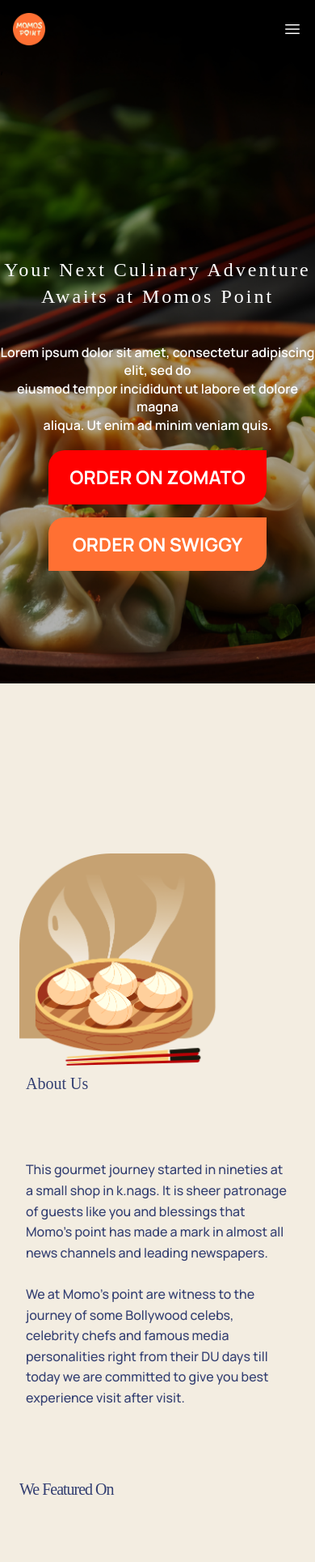
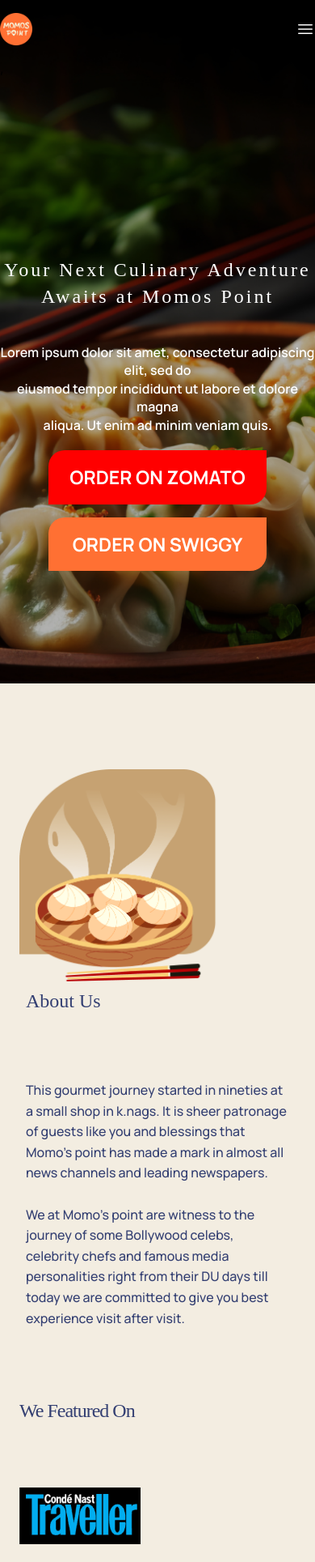
Before and after one commit to prabhat135/Momos-Point, a React (Vite) app: page /#/ in a window 390 px wide. Shown: the top 1929 px of the page at 81% size. Built offline with nearby package versions, Linux system fonts and the light colour scheme; a web font is replaced by a local one.

Commit message:
updated spaces and margins

```diff
--- a/components/Header.css
+++ b/components/Header.css
@@ -2,7 +2,7 @@
     display: flex;
     justify-content: space-between;
     align-items: center;
-    padding: 1rem;
+    padding: 1rem 0rem;
     color: white;
     width: 100%;
     position: sticky;
@@ -27,7 +27,7 @@
     font-size: 20px;
     /* color: white; */
     text-decoration: none;
-    margin: 0 40px;
+    /* margin: 0 40px; */
 }
 
 nav .contact-button {
--- a/components/Header.jsx
+++ b/components/Header.jsx
@@ -28,7 +28,7 @@
 
   return (
     <>
-      <header id='header' className=''>
+      <header id='header' className='md:px-4 lg:px-32'>
         <div className='logo'>
           <img src={'/images/logo.png'} className='w-10 h-10 lg:h-[80px] lg:w-[80px] md:h-20 md:w-20' alt="Momos Point Logo" />
         </div>
@@ -45,7 +45,7 @@
                   <Link to="/#about">About Us</Link>
                   <Link to="/#reviews">Reviews</Link>
                   <Link className='mr-12' to="/#blog">Blog</Link>
-                  <button onClick={() => setIsOpen(true)} className="contact-button">CONTACT US</button>
+                  <button onClick={() => setIsOpen(true)} className="contact-button ">CONTACT US</button>
                 </nav>
               </div>
 
@@ -57,10 +57,10 @@
                 <path strokeLinecap="round" strokeLinejoin="round" d="M3.75 6.75h16.5M3.75 12h16.5m-16.5 5.25h16.5" />
               </svg>
               <nav className='md:block hidden'>
-                <Link to="/">Home</Link>
-                <Link to="/#about">About Us</Link>
-                <Link to="/#reviews">Reviews</Link>
-                <Link to="/#blog">Blog</Link>
+                <Link className="lg:mx-10 md:mx-6" to="/">Home</Link>
+                <Link className="lg:mx-10 md:mx-6" to="/#about">About Us</Link>
+                <Link className="lg:mx-10 md:mx-6" to="/#reviews">Reviews</Link>
+                <Link className="lg:mx-10 md:mx-6" to="/#blog">Blog</Link>
                 <button onClick={() => setIsOpen(true)} className="contact-button">CONTACT US</button>
               </nav>
             </>
--- a/src/MainPage.css
+++ b/src/MainPage.css
@@ -291,7 +291,7 @@
     display: block;
     margin-left: auto;
     margin-right: auto;
-    margin-top: 20px;
+    /* margin-top: 20px; */
     cursor: pointer;
 }
 
--- a/src/MainPage.jsx
+++ b/src/MainPage.jsx
@@ -40,13 +40,13 @@
       </div>
 
       {/* About section */}
-      <div id="about" className="about md:px-32 py-20 p-6  ">
-        <div className="aboutus flex flex-col md:flex-row ">
-          <div className="w-full md:w-1/2 text-center items-center justify-center mt-12">
+      <div id="about" className="about md:px-32 lg:pb-20 p-6 lg:pt-40">
+        <div className="aboutus flex flex-col md:flex-row lg:pb-20">
+          <div className="w-full md:w-1/2 text-center items-center justify-center">
             <img className="w-3/4" src="./images/aboutus.png" alt="About Us" />
           </div>
           <div className="aboutus_content w-full md:w-1/2 p-2 md:p-6 lg:p-12">
-            <h2 className="text-xl md:text-3xl lg:text-5xl mb-20">About Us</h2>
+            <h2 className="text-2xl md:text-4xl lg:text-5xl mb-20">About Us</h2>
             <p className="text-base md:text-lg lg:text-xl">
               This gourmet journey started in nineties at a small shop in
               k.nags. It is sheer patronage of guests like you and blessings
@@ -62,14 +62,14 @@
         </div>
 
         <div className="featured w-full mt-20">
-          <h2 className="text-xl md:text-3xl lg:text-5xl text-left mb-20">We Featured On</h2>
+          <h2 className="text-2xl md:text-4xl lg:text-5xl text-left mb-20">We Featured On</h2>
           <div className="flex flex-wrap justify-between gap-6">
-            <img className="featured-image" width={150} src="./images/f01.png" alt="Company 1" />
-            <img className="featured-image" width={250} src="./images/f02.png" alt="Company 2" />
-            <img className="featured-image" width={100} src="./images/f03.png" alt="Company 3" />
-            <img className="featured-image" width={250} src="./images/f04.png" alt="Company 4" />
-            <img className="featured-image" width={150} src="./images/f05.png" alt="Company 5" />
-            <img className="featured-image" width={100} src="./images/f06.png" alt="Company 6" />
+            <img className="featured-image cursor-pointer" width={150} src="./images/f01.png" alt="Company 1" />
+            <img className="featured-image cursor-pointer" width={250} src="./images/f02.png" alt="Company 2" />
+            <img className="featured-image cursor-pointer" width={80} src="./images/f03.png" alt="Company 3" />
+            <img className="featured-image cursor-pointer" width={250} src="./images/f04.png" alt="Company 4" />
+            <img className="featured-image cursor-pointer" width={150} src="./images/f05.png" alt="Company 5" />
+            <img className="featured-image cursor-pointer" width={80} src="./images/f06.png" alt="Company 6" />
             {/* <img className='w-full sm:w-1/2 md:w-1/3 lg:w-1/4 xl:w-1/6' src='./images/f6.png' alt='Company 6' /> */}
           </div>
         </div>
@@ -80,7 +80,7 @@
         <div className="menu-top flex justify-between items-center">
           <div className="menu-header">
             <p>OUR MENU</p>
-            <h2 className="text-xl md:text-3xl lg:text-5xl">
+            <h2 className="text-2xl md:text-4xl lg:text-5xl">
               Menu That Always <br /> Makes You Fall In Love
             </h2>
           </div>
@@ -94,7 +94,7 @@
           </div>
         </div>
 
-        <div className="menu-categories  mt-12 justify-between md:flex ">
+        <div className="menu-categories mt-20 justify-between md:flex ">
           <div className="menu-category-container  flex flex-row md:flex-col overflow-auto gap-10 md:gap-10 mr-10">
             <div className="menu-category flex gap-6 p-4 ">
               <img src="./images/shrimp.png" alt="Mediterranean Icon" />
@@ -141,7 +141,7 @@
       {/* Blog section */}
       <div className=" md:px-32 py-20 p-6">
         <div className="blogs">
-          <h2 className="text-xl md:text-3xl lg:text-5xl mb-20 text-[#333F72]">Blogs</h2>
+          <h2 className="text-2xl md:text-4xl lg:text-5xl mb-20 text-[#333F72]">Blogs</h2>
 
           <div className="grid grid-cols-1 md:grid-cols-2 lg:grid-cols-3 mx-auto gap-36 md:gap-12 items-center">
 
@@ -216,7 +216,7 @@
       <div id="footer" className="footer">
         <div className="map text-center md:text-left md:px-32 py-20 mx-auto items-center justify-center p-6">
           {/* Image of the map */}
-          <h2 className="text-xl md:text-3xl lg:text-5xl text-[#333F72] mb-20">Visit Us Today</h2>
+          <h2 className="text-2xl md:text-4xl lg:text-5xl text-[#333F72] mb-20">Visit Us Today</h2>
           {/* <img className='mx-auto md:mx-0' src='./images/map.png' alt='Map' /> */}
           <div className="flex md:flex-row flex-col w-full mx-auto">
             <div className="bg-[#333F72] p-12 md:w-1/4 w-full">
--- a/src/Reviews.jsx
+++ b/src/Reviews.jsx
@@ -38,12 +38,12 @@
     <div id="reviews" className='reviews md:px-32 py-20 p-4 md:block '>
       <div className='reviews-header text-center md:text-left'>
         <p>WHAT THEY SAY</p>
-        <h2 className='text-2xl md:text-4xl lg:text-6xl'>
+        <h2 className='text-2xl md:text-4xl lg:text-5xl'>
           What Our Customers Say<br /> About Us
         </h2>
       </div>
 
-      <div className='reviews-desc flex-col lg:flex-row items-center mt-10 gap-6'>
+      <div className='reviews-desc flex-col lg:flex-row mt-20 gap-6'>
         {/* <div className='review-btn'> */}
         <div className='w-2/4'>
           <div className='flex gap-6'>
```
